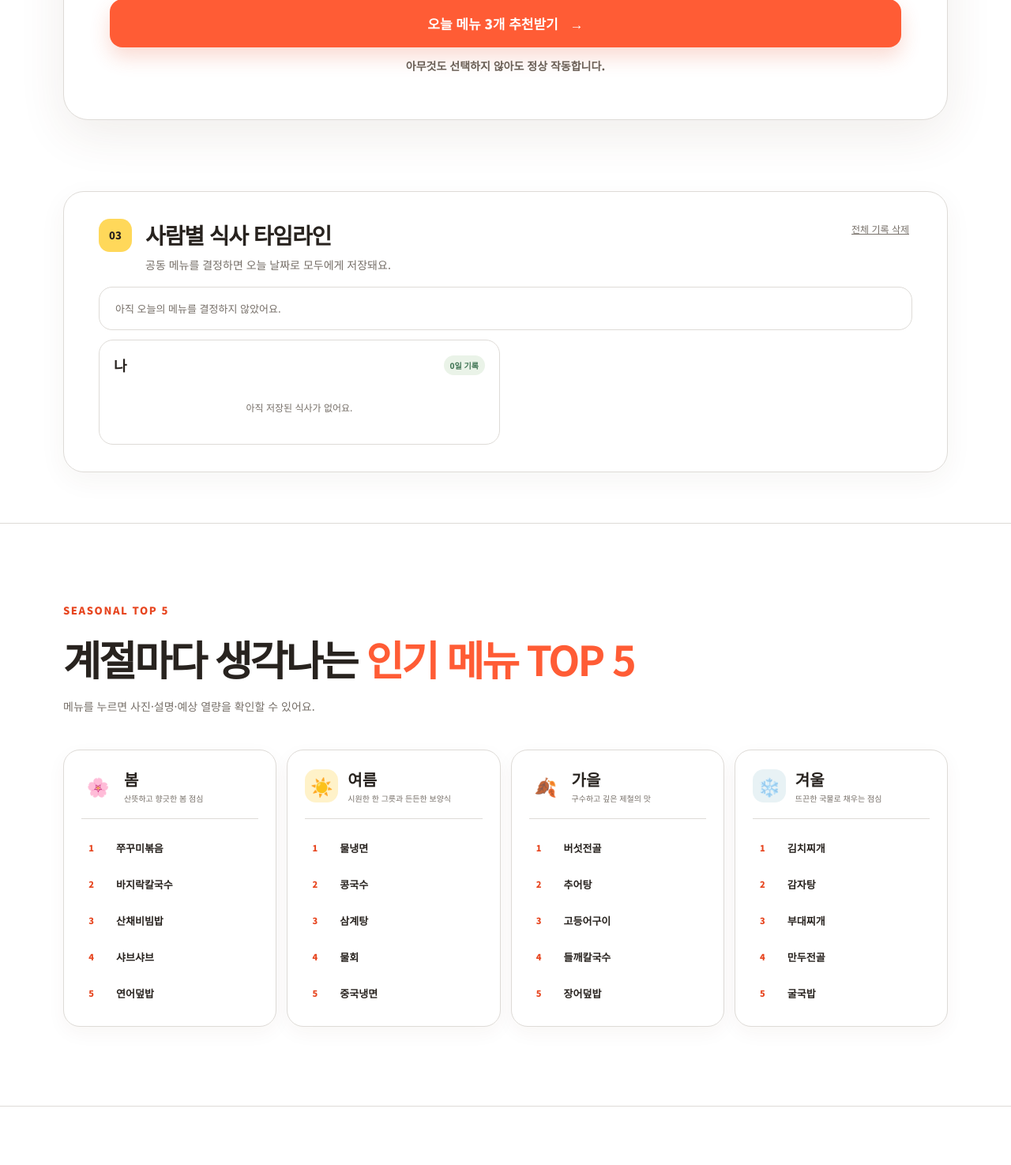
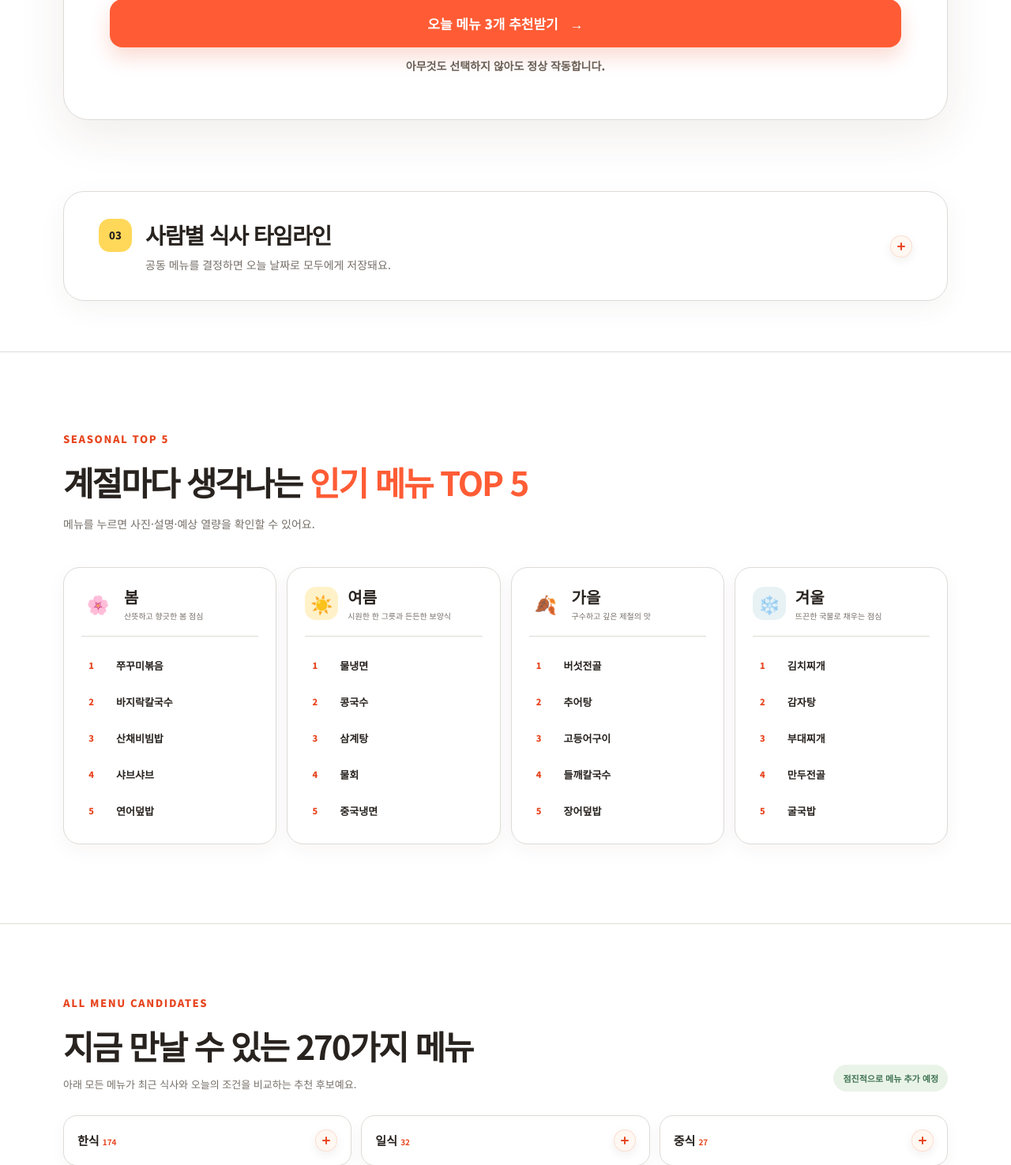
Before and after one commit to gyeongyee/whats-today-meal, a FastAPI app: page / in a window 1280 px wide. Shown: the part 1492-2967 px from the top of the page at 79% size. Run offline with FastAPI, Linux system fonts and the light colour scheme.

Commit message:
Collapse timeline and align section headings

```diff
--- a/static/style.css
+++ b/static/style.css
@@ -193,6 +193,20 @@ input:focus, select:focus { border-color: var(--orange); box-shadow: 0 0 0 4px r
     box-shadow: 0 10px 34px rgba(88,57,34,.05);
 }
 
+.timeline-summary {
+    display: flex;
+    align-items: center;
+    gap: 18px;
+    list-style: none;
+    cursor: pointer;
+}
+.timeline-summary::-webkit-details-marker { display: none; }
+.timeline-summary .step-heading { flex: 1; margin: 0; }
+.timeline-content { margin-top: 22px; padding-top: 18px; border-top: 1px solid var(--line); }
+.timeline-actions { display: flex; justify-content: flex-end; margin-bottom: 9px; }
+.timeline-disclosure[open] .timeline-toggle { background: #fff0e8; box-shadow: none; }
+.timeline-disclosure[open] .timeline-toggle::after { opacity: 0; transform: translate(-50%, -50%) rotate(0); }
+
 .section-title-row { display: flex; justify-content: space-between; gap: 20px; align-items: flex-start; }
 .text-button { border: 0; padding: 4px; background: transparent; color: var(--muted); text-decoration: underline; cursor: pointer; font-size: 12px; }
 .today-choice { display: flex; align-items: center; gap: 14px; background: #fff0e9; border: 1px solid #ffd5c7; border-radius: 17px; padding: 17px 20px; margin-bottom: 12px; }
@@ -215,7 +229,7 @@ input:focus, select:focus { border-color: var(--orange); box-shadow: 0 0 0 4px r
 
 .seasonal-section { padding-block: 100px; border-block: 1px solid var(--line); background: #fff; }
 .seasonal-heading { margin-bottom: 42px; }
-.seasonal-heading h2 { max-width: none; margin: 0; white-space: nowrap; font-size: clamp(32px, 4.4vw, 52px); letter-spacing: -.055em; }
+.seasonal-heading h2 { max-width: none; margin: 0; white-space: nowrap; font-size: clamp(28px, 4vw, 42px); letter-spacing: -.05em; }
 .seasonal-heading h2 em { white-space: nowrap; }
 .seasonal-heading p { margin: 12px 0 0; color: var(--muted); font-size: 14px; line-height: 1.7; }
 .seasonal-grid { display: grid; grid-template-columns: repeat(4, 1fr); gap: 13px; }
@@ -344,7 +358,7 @@ footer p { margin: 8px 0 0; font-size: 11px; line-height: 1.6; }
     .results-section { padding-block: 60px; }
     .menu-card { padding: 16px; }
     .timeline-section { margin-block: 38px; padding: 22px 14px; border-radius: 20px; }
-    .seasonal-heading h2 { white-space: normal; font-size: 36px; }
+    .seasonal-heading h2 { white-space: normal; }
     .seasonal-section { padding-block: 58px; }
     .seasonal-heading { margin-bottom: 24px; }
     .seasonal-grid { grid-template-columns: 1fr; }
@@ -459,7 +473,8 @@ footer p { margin: 8px 0 0; font-size: 11px; line-height: 1.6; }
     .season-toggle,
     .catalog-toggle { border-color: #5c3a30; background: #30211c; box-shadow: none; }
     .season-card[open] .season-toggle,
-    .catalog-group[open] .catalog-toggle { background: #42271f; }
+    .catalog-group[open] .catalog-toggle,
+    .timeline-disclosure[open] .timeline-toggle { background: #42271f; }
     .catalog-heading > span,
     .person-timeline-heading span,
     .menu-detail-tags span { color: #a8d8b5; background: #203027; }
--- a/templates/index.html
+++ b/templates/index.html
@@ -7,7 +7,7 @@
     <meta name="theme-color" content="#ffffff" media="(prefers-color-scheme: light)">
     <meta name="theme-color" content="#121110" media="(prefers-color-scheme: dark)">
     <title>오늘 뭐 먹지 AI — 점심 고민을 30초 만에</title>
-    <link rel="stylesheet" href="{{ url_for('static', path='/style.css') }}?v=19">
+    <link rel="stylesheet" href="{{ url_for('static', path='/style.css') }}?v=20">
 </head>
 <body>
 <header class="site-header">
@@ -149,15 +149,22 @@
     </section>
 
     <section class="timeline-section shell">
-        <div class="section-title-row">
+        <details class="timeline-disclosure">
+            <summary class="timeline-summary">
                 <div class="step-heading compact">
                     <span class="step-number">03</span>
                     <div><h2>사람별 식사 타임라인</h2><p>공동 메뉴를 결정하면 오늘 날짜로 모두에게 저장돼요.</p></div>
                 </div>
+                <span class="catalog-toggle timeline-toggle" aria-hidden="true"></span>
+            </summary>
+            <div class="timeline-content">
+                <div class="timeline-actions">
                     <button id="clearHistoryBtn" class="text-button" type="button">전체 기록 삭제</button>
                 </div>
                 <div id="todayChoice" class="today-choice"></div>
                 <div id="timeline" class="timeline"></div>
+            </div>
+        </details>
     </section>
 
     <section class="seasonal-section">
```
Also changed, not shown: tests/test_api.py (+2 -1 lines). Lines whose indentation alone changed are shown as unchanged.
